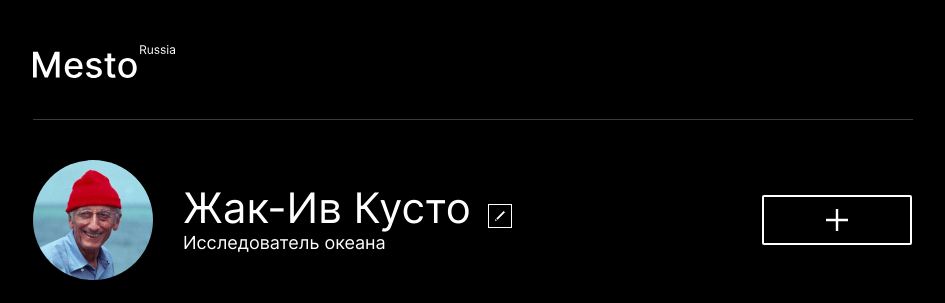
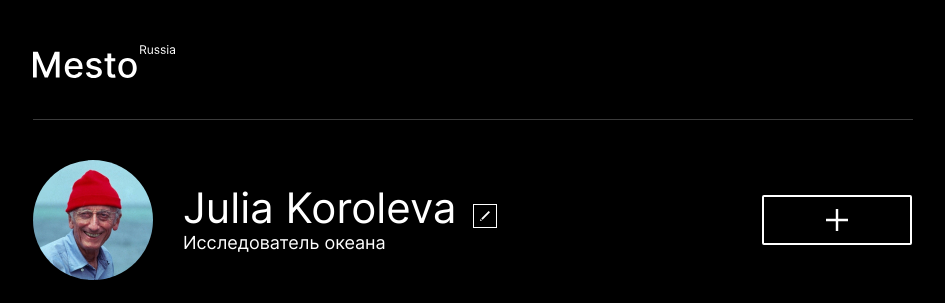
Before and after one commit to ss1996elcity/mesto, a website built with webpack: page src/index.html in a window 1280 px wide. Shown: the top 303 px of the page, without its empty margins (167-1112 px from the left). Built offline with nearby package versions, Linux system fonts and the light colour scheme.

Commit message:
3-d commit

```diff
--- a/src/index.html
+++ b/src/index.html
@@ -19,7 +19,7 @@
                 <div class="profile__avatar"></div>
 
                 <div class="profile__info">
-                    <div class="__name"><h1 class="profile__name">Жак-Ив Кусто</h1>
+                    <div class="__name"><h1 class="profile__name">Julia Koroleva</h1>
                         <button class="profile__edit-button" type="button">
                             <img src="<%=require('./filies/Edit Button.svg')%>" alt="Редактировать" class="profile__edit-button-image">
                         </button>
```
